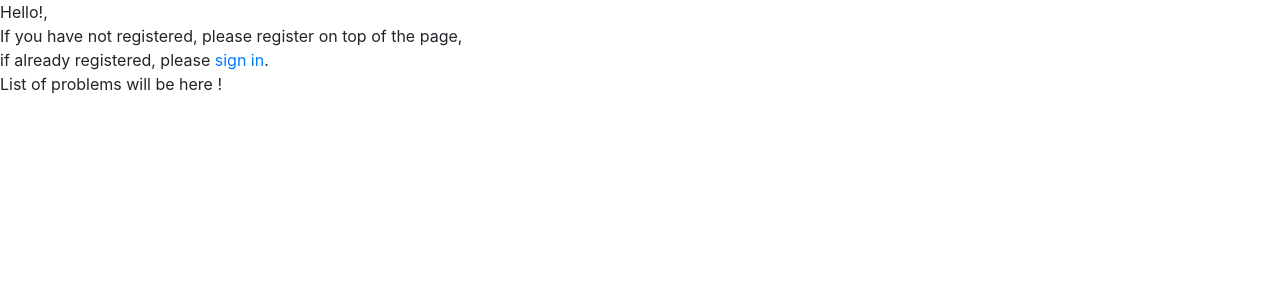
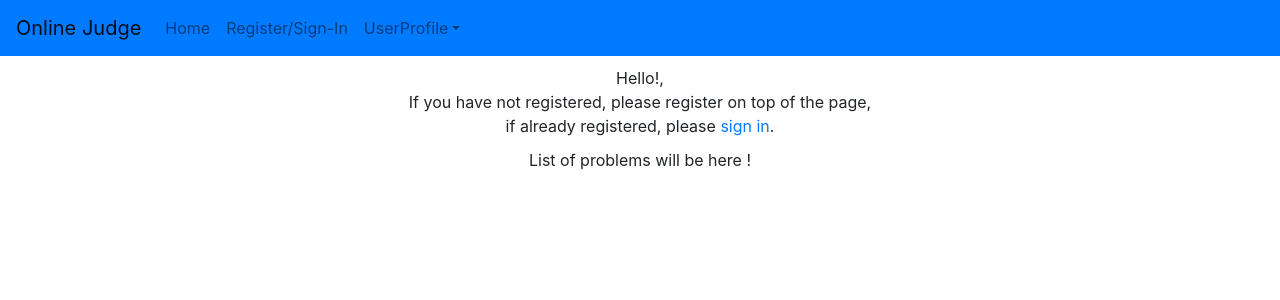
Before and after one commit to Saksham1109/Online_Judge_Project, a React (Create React App) app in the folder frontend/: page / in a window 1280 px wide. Shown: the top 300 px of the page. Built offline with nearby package versions, Linux system fonts and the light colour scheme.

Commit message:
Commit to reset

```diff
--- a/frontend/src/App.css
+++ b/frontend/src/App.css
@@ -35,11 +35,6 @@
   text-align: center;
 }
 
-@media (prefers-reduced-motion: no-preference) {
-  .App-logo {
-    animation: App-logo-spin infinite 20s linear;
-  }
-}
 
 .App-header {
   background-color: #282c34;
@@ -56,11 +51,15 @@
   color: #61dafb;
 }
 
-@keyframes App-logo-spin {
-  from {
-    transform: rotate(0deg);
-  }
-  to {
-    transform: rotate(360deg);
-  }
+.introduction {
+  position: relative;
+  display: block;
+  margin-left: auto;
+  margin-right: auto;
+  text-align: center;
+  padding: 10px;
 }
+
+.ListOfproblems {
+  text-align: center;
+}
--- a/frontend/src/components/NavigationBar.jsx
+++ b/frontend/src/components/NavigationBar.js
@@ -1,7 +1,6 @@
 import React from 'react'
 import { Link } from 'react-router-dom'
-import HomeScreen from '../screens/HomeScreen'
-import { Button, Navbar,Nav,NavItem,NavDropdown } from 'react-bootstrap'
+import { Button, Navbar,Nav,NavDropdown } from 'react-bootstrap'
 function NavigationBar() {
   return (
     <div>
@@ -12,7 +11,7 @@ function NavigationBar() {
         <Nav className="me-auto">
           <Nav.Link as={Link} to="/">Home</Nav.Link>
           {/* <Nav.Link as={Link} to="/viewproblems">Problems</Nav.Link>   */}
-          <Nav.Link as={Link} to ="/signin">Sign-In</Nav.Link>
+          <Nav.Link as={Link} to ="/signin">Register/Sign-In</Nav.Link>
           <NavDropdown title="UserProfile" id="basic-nav-dropdown">
             <NavDropdown.Item as={Link} to ="/viewProfile">View Profile</NavDropdown.Item>
             <NavDropdown.Item as={Link} to ="/logout">Logout</NavDropdown.Item>
--- a/frontend/src/screens/HomeScreen.js
+++ b/frontend/src/screens/HomeScreen.js
@@ -1,10 +1,12 @@
 import React from 'react'
 import { Link } from 'react-router-dom'
 import ListOfOProblems from '../components/ListOfOProblems'
+import NavigationBar from '../components/NavigationBar'
 
 export default function HomeScreen() {
   return (
     <div>
+      <NavigationBar></NavigationBar>
         <div className="introduction">
             Hello!, <br/>
             If you have not registered, please register on top of the page, <br></br>
```
